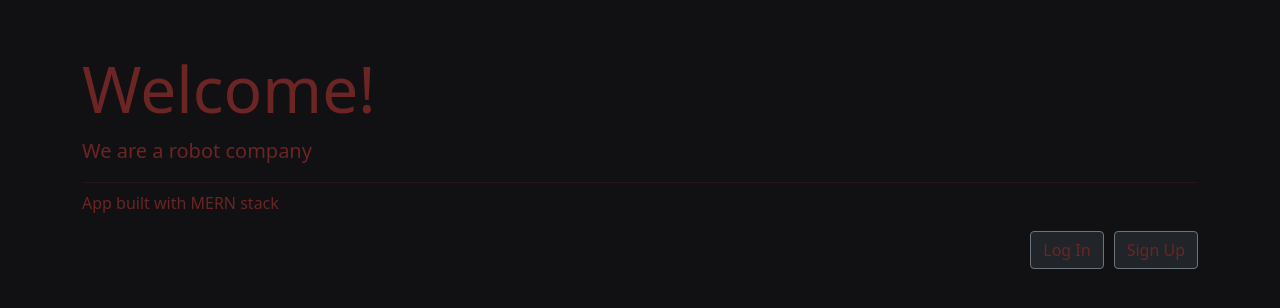
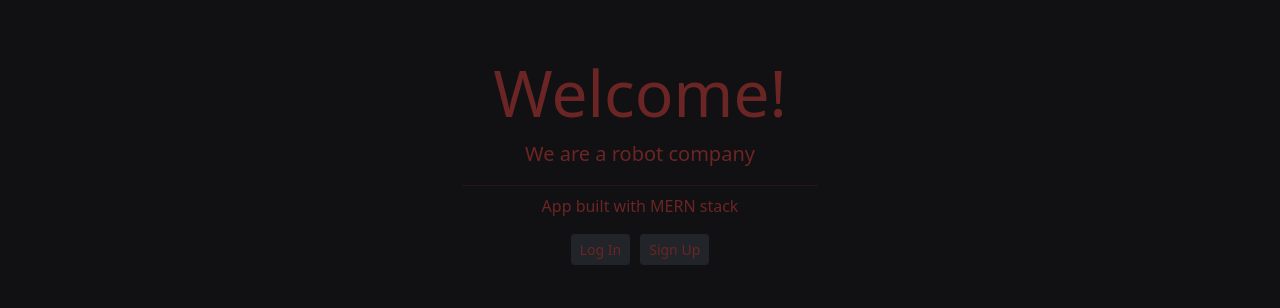
Before and after one commit to bru16/RobotApp-MERN, a React (Create React App) app in the folder frontend/: page / in a window 1280 px wide. Shown: the top 308 px of the page. Built offline with nearby package versions, Linux system fonts and the light colour scheme.

Commit message:
added background effects and modified styles

```diff
--- a/frontend/package.json
+++ b/frontend/package.json
@@ -14,6 +14,7 @@
     "animate.css": "^4.1.1",
     "axios": "^0.21.1",
     "formik": "^2.2.6",
+    "particles-bg": "^2.5.5",
     "react": "^17.0.1",
     "react-animations": "^1.0.0",
     "react-dom": "^17.0.1",
--- a/frontend/src/Components/LandingPage.js
+++ b/frontend/src/Components/LandingPage.js
@@ -1,20 +1,26 @@
 import { Link } from "react-router-dom";
+import ParticlesBg from 'particles-bg';
 
 const LandingPage = ({ user }) => {
     return (
         <div>
             <div className="jumbotron jumbotron-fluid">
                 <div className="container">
-                    <h1 className="display-3 animate__animated animate__slideInLeft">Welcome!</h1>
-                    <p className="lead">We are a robot company</p>
-                    <hr className="my-2" />
-                    <p>App built with MERN stack</p>
-                    {!user ? <div className='btn-rightEnd'>
-                        <Link to="/login"><button type="button" className="btn btn-dark btn-outline-secondary btn-space" >Log In</button></Link>
-                        <Link to="/signup"><button type="button" className="btn btn-dark btn-outline-secondary" >Sign Up</button></Link>
-                    </div> : <div></div>}
+                    <div className="row">
+                        <div className="col-md-4 mx-auto text-center">
+                            <h1 className="display-3 animate__animated animate__slideInLeft">Welcome!</h1>
+                            <p className="lead">We are a robot company</p>
+                            <hr className="my-2" />
+                            <p>App built with MERN stack</p>
+                            {!user ? <div>
+                                <Link to="/login"><button type="button" className="btn btn-sm btn-dark btn-space" >Log In</button></Link>
+                                <Link to="/signup"><button type="button" className="btn btn-sm btn-dark" >Sign Up</button></Link>
+                            </div> : <div></div>}
+                        </div>
+                    </div>
                 </div>
             </div>
+            <ParticlesBg type="tadpole" num={10} bg={true} />
         </div>
     );
 }
--- a/frontend/src/Components/Navbar.js
+++ b/frontend/src/Components/Navbar.js
@@ -22,7 +22,7 @@ const Navbar = () => {
                     </li> : <div></div>}
                 </ul>
             </div>
-            <Link to="/"><button type="button" className="btn btn-dark btn-outline-secondary btn-space" onClick={auth.logout}>Log Out</button></Link>
+            <Link to="/"><button type="button" className="btn btn-dark btn-space" onClick={auth.logout}>Log Out</button></Link>
         </nav> :
             <div> </div>
     );
--- a/frontend/src/Components/Robots.js
+++ b/frontend/src/Components/Robots.js
@@ -1,5 +1,5 @@
 import { FontAwesomeIcon } from '@fortawesome/react-fontawesome'
-import { faInfoCircle } from '@fortawesome/free-solid-svg-icons'
+import { faInfoCircle, faRobot } from '@fortawesome/free-solid-svg-icons'
 import { Link } from "react-router-dom";
 import "react-responsive-carousel/lib/styles/carousel.min.css";
 import { Carousel } from 'react-responsive-carousel';
@@ -21,10 +21,10 @@ const Robots = ({ robot }) => {
                                     <img key={index} src={url} className="img-fluid card-img-top d-block" alt="..." />
                                 ))}
                             </Carousel>
-                            <div className="card-body">
-                                <h5 className="card-title">{r.name}</h5>
+                            <div className="card-body text-center">
+                                <h5 className="card-title"><FontAwesomeIcon icon={faRobot} color="orange"/> {r.name}</h5>
                                 <p className="card-text">{r.description}</p>
-                                <Link to={`robot/${r._id}`}><button type="button" className="btn btn-dark btn-outline-secondary" >More Info    <FontAwesomeIcon icon={faInfoCircle} /></button></Link>
+                                <Link to={`robot/${r._id}`}><button type="button" className="btn btn-dark" >More Info    <FontAwesomeIcon icon={faInfoCircle} /></button></Link>
                             </div>
                         </div>
                     </div >
--- a/frontend/src/Components/SingleRobot.js
+++ b/frontend/src/Components/SingleRobot.js
@@ -74,7 +74,7 @@ const SingleRobot = ({ token }) => {
                                 <img key={index} src={url} className="card-img-top d-block" alt="..." />
                             ))}
                         </Carousel>
-                        <div className="card-body">
+                        <div className="card-body text-center">
                             <h5 className="card-title">{robot.name}
                                 {isItFaved ? (
                                     <button className='btn' style={{ color: "yellow" }} onClick={handleFavorite}><FontAwesomeIcon icon={faStar} /> Favorite</button>
--- a/frontend/src/Components/auth/LoginForm.js
+++ b/frontend/src/Components/auth/LoginForm.js
@@ -6,6 +6,7 @@ import { FontAwesomeIcon } from '@fortawesome/react-fontawesome'
 import { faReply } from '@fortawesome/free-solid-svg-icons'
 import { Link } from "react-router-dom";
 import { useAuth } from '../../context/authContext'
+import ParticlesBg from 'particles-bg';
 
 
 const LoginForm = () => {
@@ -31,9 +32,9 @@ const LoginForm = () => {
     return (
         <div>
             <div className="mt-5 m-4">
-                <Link to="/"><button type="button" className="btn btn-dark btn-outline-secondary" ><FontAwesomeIcon icon={faReply} /> Go back</button></Link>
+                <Link to="/"><button type="button" className="btn btn-dark" ><FontAwesomeIcon icon={faReply} /> Go back</button></Link>
             </div>
-            <div className="col-md-2 mx-auto mt-5 container">
+            <div className="container col-md-3 mx-auto">
                 <form onSubmit={handleSubmit}>
                     <div className="form-group">
                         <h3>Email</h3>
@@ -45,10 +46,11 @@ const LoginForm = () => {
                         <small className="form-text text-muted">We'll never share your password with anyone else.</small>
                     </div>
                     <div className="mt-2 ">
-                        <button type="submit" className="btn btn-dark btn-outline-secondary btn-space" >Submit</button>
+                        <button type="submit" className="btn btn-sm btn-dark btn-space" >Submit</button>
                     </div>
                 </form>
             </div>
+            <ParticlesBg type="tadpole" num={10} bg={true} />
         </div>
     )
 
--- a/frontend/src/Components/auth/SignupForm.js
+++ b/frontend/src/Components/auth/SignupForm.js
@@ -6,7 +6,7 @@ import { useHistory } from "react-router-dom";
 import { useAuth } from '../../context/authContext'
 import { Formik, Form, Field } from 'formik';
 import * as Yup from 'yup';
-
+import ParticlesBg from 'particles-bg';
 
 const SignupForm = () => {
     const auth = useAuth();
@@ -53,9 +53,9 @@ const SignupForm = () => {
     return (
         <div>
             <div className="mt-5 m-4">
-                <Link to="/"><button type="button" className="btn btn-dark btn-outline-secondary" ><FontAwesomeIcon icon={faReply} /> Go back</button></Link>
+                <Link to="/"><button type="button" className="btn btn-dark" ><FontAwesomeIcon icon={faReply} /> Go back</button></Link>
             </div>
-            <div className="col-md-2 mx-auto mt-5 container">
+            <div className="container col-md-2 mx-auto mt-5">
                 <Formik initialValues={{
                     username: '',
                     password: '',
@@ -93,14 +93,15 @@ const SignupForm = () => {
                                         <option value="admin">admin</option>
                                     </Field>
                                 </div>
-                                <div className="mt-4">
-                                    <button type="submit" className="btn btn-dark btn-outline-secondary btn-space" >Submit</button>
+                                <div className="mt-4 text-end">
+                                    <button type="submit" className="btn btn btn-dark btn-space" >Submit</button>
                                 </div>
                             </div>
                         </Form>
                     )}
                 </Formik>
             </div>
+            <ParticlesBg type="tadpole" num={10} bg={true} />
         </div>
     )
 }
```
Also changed, not shown: 1 other file (tests, documents, lock files or other folders).
